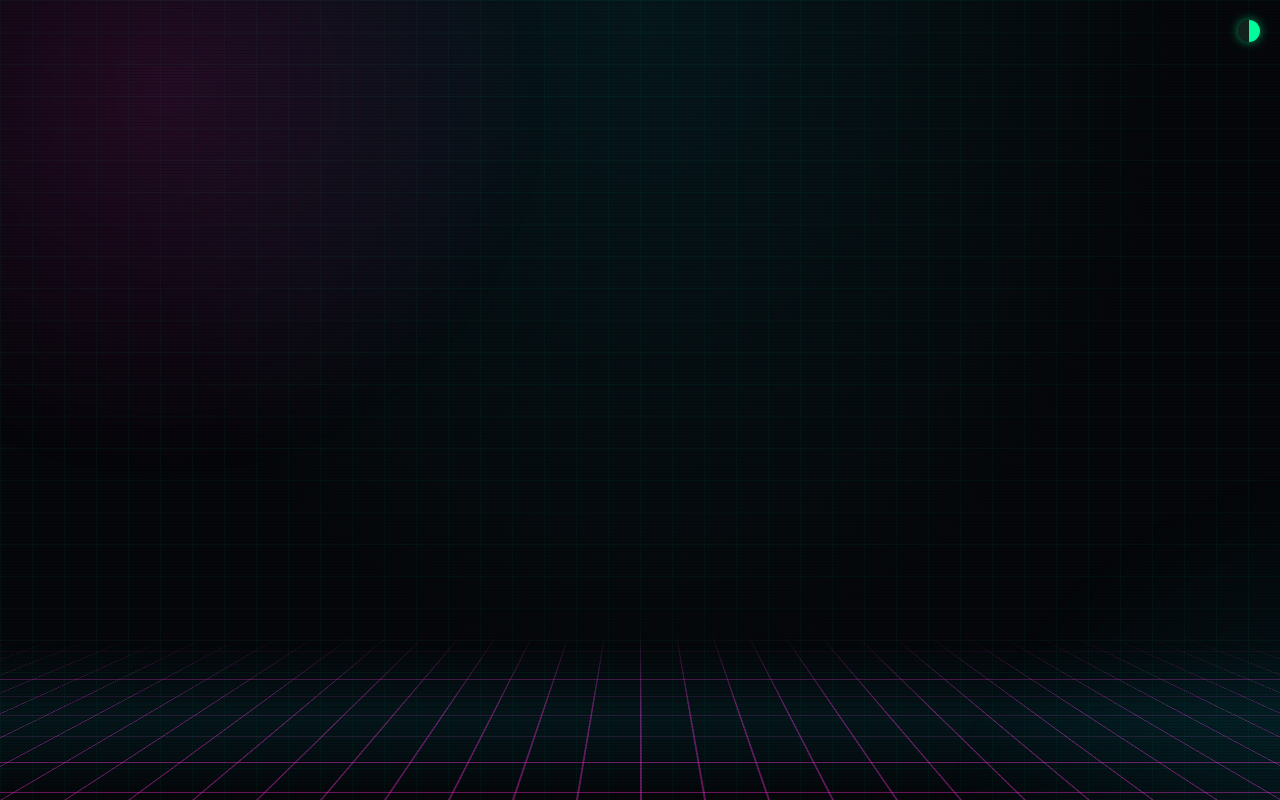
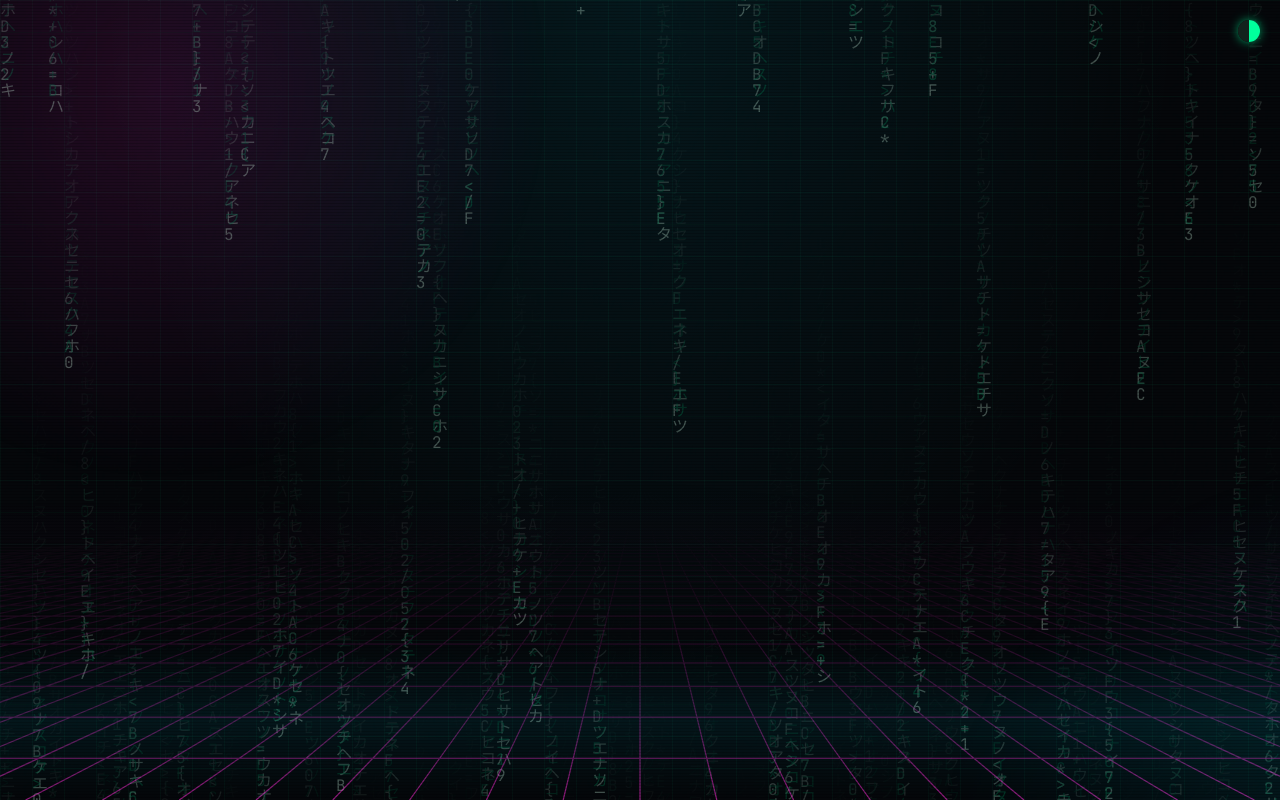
Before and after one commit to AlexJDG/pr-dashboard, a website with bundled scripts: page index.html in a window 1280 px wide. Built offline with nearby package versions, Linux system fonts and the light colour scheme; files whose address does not match are found by name.

Commit message:
Draw the floor grid on a canvas and add digital rain

```diff
--- /dev/null
+++ b/bg.ts
@@ -0,0 +1,106 @@
+const GLYPHS = "アイウエオカキクケコサシスセソタチツテトナニヌネノハヒフヘホ0123456789ABCDEF<>/{}=+*";
+const GLYPH_PX = 16;
+const RAIN_STEP_MS = 70;
+// Chance per step that a drop past the bottom restarts, so columns stay out of sync
+const RAIN_RESTART_CHANCE = 0.025;
+const RAIN_FADE = 0.12;
+const RAIN_COLOUR = "rgba(0, 255, 156, .55)";
+const RAIN_HEAD_COLOUR = "#d6ffe9";
+const FLOOR_LINE_COLOUR = "rgba(255, 43, 214, .55)";
+const FLOOR_LINE_PX = 1.25;
+const FLOOR_ROWS = 60;
+// Depth of the nearest row; higher packs more rows into the near part of the floor
+const FLOOR_NEAR_DEPTH = 5;
+// Gap between vertical lines along the bottom edge, as a fraction of the floor width
+const FLOOR_COLUMN_SPACING = 0.06;
+const FLOOR_SECONDS_PER_ROW = 1.2;
+const MS_PER_SECOND = 1000;
+
+const rain = document.querySelector<HTMLCanvasElement>("canvas.rain");
+const floor = document.querySelector<HTMLCanvasElement>("canvas.floor");
+const rainCtx = rain?.getContext("2d");
+const floorCtx = floor?.getContext("2d");
+const reduceMotion = matchMedia("(prefers-reduced-motion: reduce)").matches;
+let drops: number[] = [];
+let lastRainStep = 0;
+
+const fitToScreen = (canvas: HTMLCanvasElement, ctx: CanvasRenderingContext2D) => {
+    const scale = devicePixelRatio;
+    canvas.width = canvas.clientWidth * scale;
+    canvas.height = canvas.clientHeight * scale;
+    ctx.setTransform(scale, 0, 0, scale, 0, 0);
+};
+
+const resize = () => {
+    if (rain && rainCtx) {
+        fitToScreen(rain, rainCtx);
+        drops = Array.from({ length: Math.ceil(rain.clientWidth / GLYPH_PX) }, () => Math.random() * -rain.clientHeight / GLYPH_PX);
+        rainCtx.font = `${GLYPH_PX}px "JetBrains Mono", monospace`;
+    }
+    if (floor && floorCtx) {
+        fitToScreen(floor, floorCtx);
+    }
+};
+
+const randomGlyph = () => GLYPHS[Math.floor(Math.random() * GLYPHS.length)] ?? "0";
+
+const stepRain = (ctx: CanvasRenderingContext2D, height: number) => {
+    // Fade old glyphs towards transparent rather than a solid colour, so the page background shows through
+    ctx.globalCompositeOperation = "destination-out";
+    ctx.fillStyle = `rgba(0, 0, 0, ${RAIN_FADE})`;
+    ctx.fillRect(0, 0, ctx.canvas.width, ctx.canvas.height);
+    ctx.globalCompositeOperation = "source-over";
+    drops = drops.map((row, column) => {
+        const x = column * GLYPH_PX;
+        const y = row * GLYPH_PX;
+        ctx.fillStyle = RAIN_COLOUR;
+        ctx.fillText(randomGlyph(), x, y - GLYPH_PX);
+        ctx.fillStyle = RAIN_HEAD_COLOUR;
+        ctx.fillText(randomGlyph(), x, y);
+        return y > height && Math.random() < RAIN_RESTART_CHANCE ? 0 : row + 1;
+    });
+};
+
+// Rows sit at depth z = near, near + 1... and are drawn at y = height * near / z, so they bunch towards the horizon
+const drawFloor = (ctx: CanvasRenderingContext2D, width: number, height: number, seconds: number) => {
+    const phase = (seconds / FLOOR_SECONDS_PER_ROW) % 1;
+    const centre = width / 2;
+    const spacing = width * FLOOR_COLUMN_SPACING;
+    const fade = ctx.createLinearGradient(0, 0, 0, height);
+    fade.addColorStop(0, "transparent");
+    fade.addColorStop(1, FLOOR_LINE_COLOUR);
+    ctx.clearRect(0, 0, width, height);
+    ctx.strokeStyle = fade;
+    ctx.lineWidth = FLOOR_LINE_PX;
+    ctx.beginPath();
+    Array.from({ length: FLOOR_ROWS }, (_, row) => (height * FLOOR_NEAR_DEPTH) / (row + FLOOR_NEAR_DEPTH - phase)).forEach((y) => {
+        if (y <= height) {
+            ctx.moveTo(0, y);
+            ctx.lineTo(width, y);
+        }
+    });
+    // * 4 so lines far off to the side still reach the visible corners near the horizon
+    const columns = Math.ceil(centre / spacing) * 4;
+    Array.from({ length: columns * 2 + 1 }, (_, i) => i - columns).forEach((column) => {
+        ctx.moveTo(centre, 0);
+        ctx.lineTo(centre + column * spacing, height);
+    });
+    ctx.stroke();
+};
+
+const frame = (now: number) => {
+    if (rain && rainCtx && now - lastRainStep >= RAIN_STEP_MS) {
+        lastRainStep = now;
+        stepRain(rainCtx, rain.clientHeight);
+    }
+    if (floor && floorCtx) {
+        drawFloor(floorCtx, floor.clientWidth, floor.clientHeight, now / MS_PER_SECOND);
+    }
+    if (!reduceMotion) {
+        requestAnimationFrame(frame);
+    }
+};
+
+addEventListener("resize", resize);
+resize();
+requestAnimationFrame(frame);
--- a/index.html
+++ b/index.html
@@ -8,9 +8,10 @@
     <link rel="stylesheet" href="https://fonts.googleapis.com/css2?family=JetBrains+Mono:wght@400;700;800&display=swap">
     <link rel="stylesheet" href="/style.css">
     <script type="module" src="/app.ts"></script>
+    <script type="module" src="/bg.ts"></script>
 </head>
 <body class="loading">
-    <div class="bg" aria-hidden="true"><div class="floor"></div><div class="beam"></div></div>
+    <div class="bg" aria-hidden="true"><canvas class="rain"></canvas><canvas class="floor"></canvas><div class="beam"></div></div>
     <main></main>
     <div class="pie" role="status"></div>
 </body>
--- a/server.ts
+++ b/server.ts
@@ -364,7 +364,7 @@ const buildTabs = (): Tab[] => {
 const CLIENT_FILES = new Map([
     ["/", { file: "index.html", type: "text/html; charset=utf-8", strip: false }],
     ["/style.css", { file: "style.css", type: "text/css; charset=utf-8", strip: false }],
-    ...["app.ts", "chart.ts", "dom.ts", "format.ts", "types.ts"].map(
+    ...["app.ts", "bg.ts", "chart.ts", "dom.ts", "format.ts", "types.ts"].map(
         (file) => [`/${file}`, { file, type: "text/javascript; charset=utf-8", strip: true }] as const,
     ),
 ]);
--- a/style.css
+++ b/style.css
@@ -30,20 +30,8 @@ body::after {
     animation-duration: 37s; animation-direction: alternate-reverse;
 }
 @keyframes drift { to { transform: translate(20vw, 25vh) scale(1.25); } }
-.floor {
-    position: absolute; left: -50%; right: -50%; bottom: 0; height: 70vh; overflow: hidden;
-    transform-origin: bottom; transform: perspective(600px) rotateX(58deg);
-    mask-image: linear-gradient(transparent, #000 60%);
-}
-/* Taller than the floor by one grid cell so the scroll loops seamlessly */
-.floor::before {
-    content: ""; position: absolute; inset: -64px 0 0;
-    background:
-        linear-gradient(rgba(255, 43, 214, .4) 2px, transparent 2px) 0 0 / 64px 64px,
-        linear-gradient(90deg, rgba(255, 43, 214, .4) 2px, transparent 2px) 0 0 / 64px 64px;
-    animation: floor 3s linear infinite;
-}
-@keyframes floor { to { transform: translateY(64px); } }
+.rain { position: absolute; inset: 0; width: 100%; height: 100%; opacity: .3; }
+.floor { position: absolute; left: 0; bottom: 0; width: 100%; height: 40vh; }
 .beam {
     position: absolute; left: 0; right: 0; top: -160px; height: 160px;
     background: linear-gradient(transparent, rgba(0, 229, 255, .07), transparent);
```
